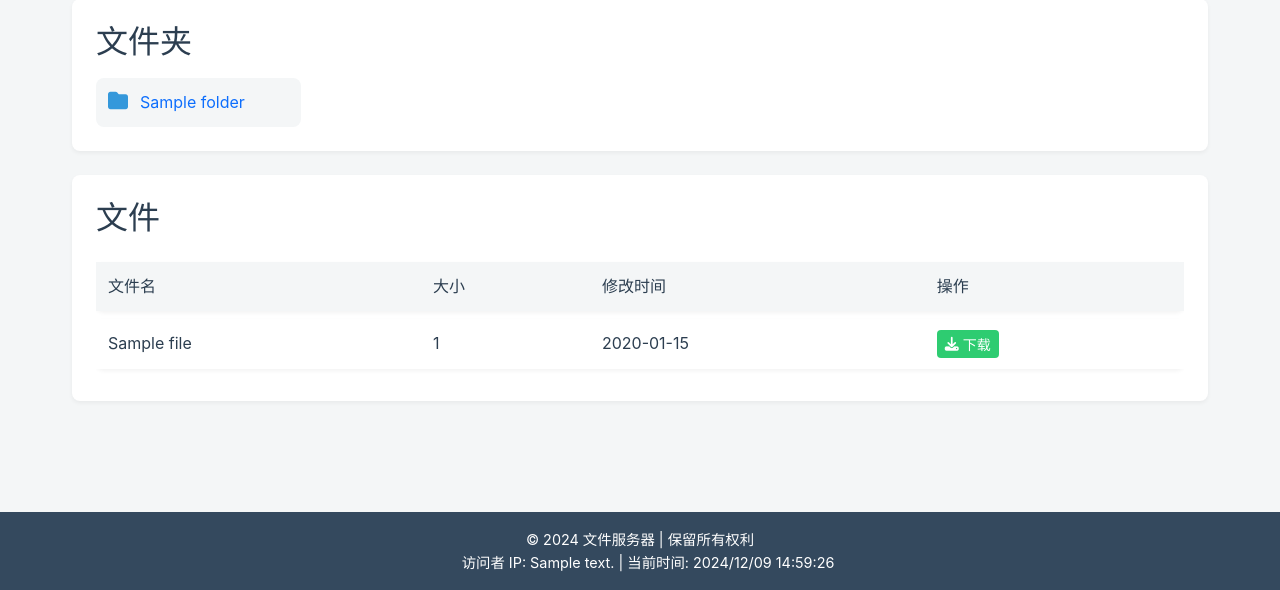
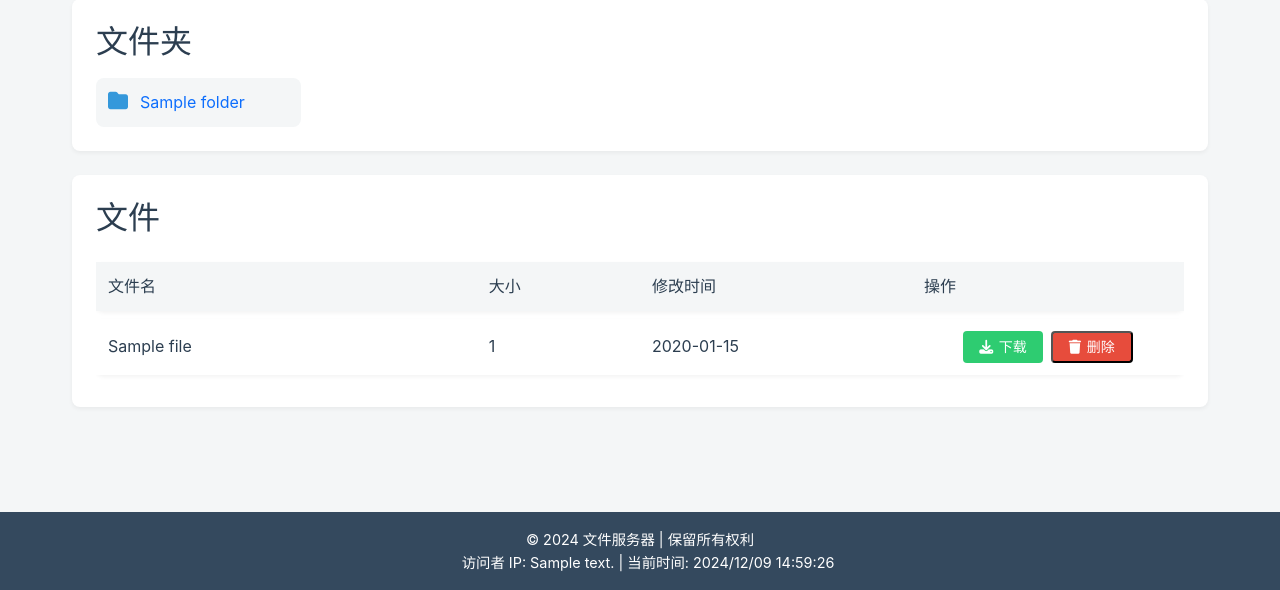
Before and after one commit to hityne/file_server, a Python web app: template templates/main.html in a window 1280 px wide. Shown: the part 210-800 px from the top of the page. Run offline with Jinja, Linux system fonts and the light colour scheme; the template is opened without the code that fills it: most values are stand-ins (such as "Sample title", 1, 10 or a date in 2020).

Commit message:
add deleting button

```diff
--- a/static/css/file_server.css
+++ b/static/css/file_server.css
@@ -215,3 +215,66 @@ td a {
         word-break: break-word;
     }
 }
+
+/* 文件表格列宽调整 */
+.file-table {
+    width: 100%;
+    border-collapse: separate;
+    border-spacing: 0 0.5rem;
+}
+
+.file-table th:first-child {
+    width: 35%;        /* 文件名列宽度 */
+}
+
+.file-table th:nth-child(2) {
+    width: 15%;        /* 大小列宽度 */
+}
+
+.file-table th:nth-child(3) {
+    width: 25%;        /* 修改时间列宽度 */
+}
+
+.file-table th:last-child {
+    width: 25%;        /* 操作列宽度 */
+}
+
+/* 操作按钮样式 */
+.action-buttons {
+    display: flex;
+    gap: 0.5rem;
+    justify-content: center;
+}
+
+.download-btn, .delete-btn {
+    padding: 0.35rem 1rem;
+    border-radius: 4px;
+    font-size: 0.875rem;
+    display: inline-flex;
+    align-items: center;
+    gap: 0.35rem;
+    text-decoration: none;
+    white-space: nowrap;
+    height: 32px;
+    min-width: 76px;
+}
+
+.download-btn {
+    background-color: var(--secondary-color);
+    color: white;
+}
+
+.download-btn:hover {
+    background-color: #27ae60;
+    color: white;
+}
+
+.delete-btn {
+    background-color: #e74c3c;
+    color: white;
+}
+
+.delete-btn:hover {
+    background-color: #c0392b;
+    color: white;
+}
--- a/templates/main.html
+++ b/templates/main.html
@@ -81,17 +81,24 @@
                                     <td>{{ file.size }}</td>
                                     <td>{{ file.mtime }}</td>
                                     <td>
-                                            <a href="{{ url_for('download_file',
-                                                               filename=os.path.relpath(file.path,
-                                                                                      app.config['DOWNLOAD_FOLDER']).replace('\\', '/')) }}"
+                                        <div class="action-buttons">
+                                            <a href="{{ url_for('download_file', filename=os.path.relpath(file.path, app.config['DOWNLOAD_FOLDER']).replace('\\', '/')) }}"
                                                class="download-btn">
-                                                <i class="fas fa-download"></i> 下载
+                                                <i class="fas fa-download"></i>
+                                                <span>下载</span>
                                             </a>
+                                            <button onclick="deleteFile('{{ os.path.relpath(file.path, app.config['DOWNLOAD_FOLDER']).replace('\\', '/') }}', this)"
+                                                    class="delete-btn">
+                                                <i class="fas fa-trash"></i>
+                                                <span>删除</span>
+                                            </button>
+                                        </div>
                                     </td>
                                 </tr>
                                 {% endfor %}
                             </tbody>
                         </table>
+
                     </div>
                 </section>
             {% endif %}
@@ -116,6 +123,31 @@
 
     <!-- JavaScript -->
     <script>
+        function deleteFile(filename, button) {
+            if (!confirm('确定要删除这个文件吗？')) {
+                return;
+            }
+
+            fetch(`/delete/${filename}`, {
+                method: 'POST'
+            })
+            .then(response => response.json())
+            .then(data => {
+                if (data.success) {
+                    // 删除成功，移除对应的表格行
+                    button.closest('tr').remove();
+                } else {
+                    alert(data.message || '删除失败');
+                }
+            })
+            .catch(error => {
+                console.error('Error:', error);
+                alert('删除失败');
+            });
+        }
+    </script>
+
+    <script>
         function updateCurrentTime() {
             const currentTimeElement = document.getElementById('current-time');
             const now = new Date();
```
Also changed, not shown: app.py (+29 -0 lines). Lines whose indentation alone changed are shown as unchanged.
